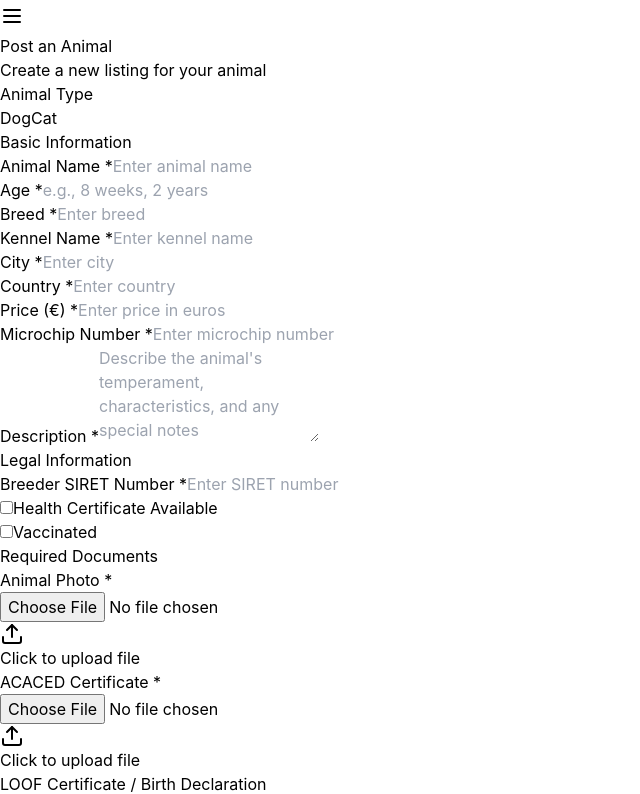
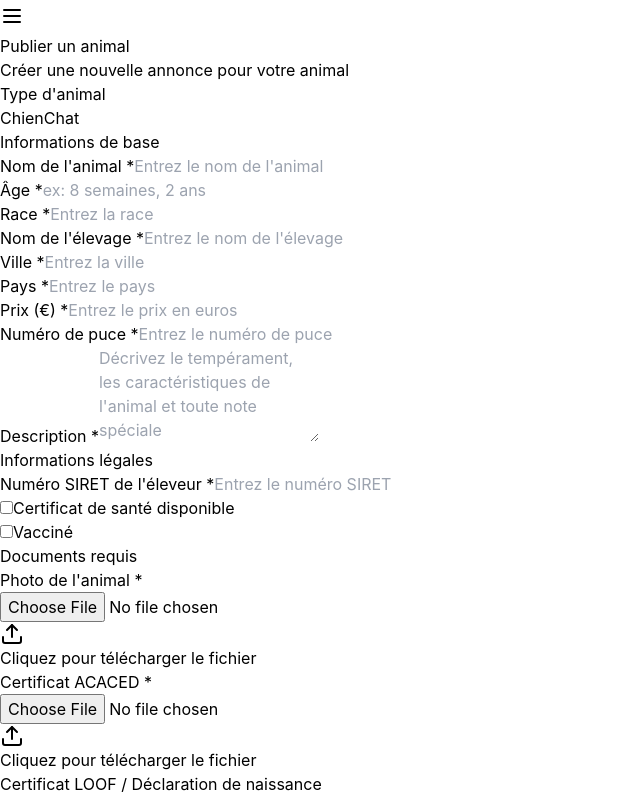
Before and after one commit to CertiPet2025/Bolt, a React (Vite) app: page /breeder/post-animal in a window 1280 px wide. Shown: the part 1420-2214 px from the top of the page, without its empty margins (0-640 px from the left). Built offline with nearby package versions, Linux system fonts and the light colour scheme.

Commit message:
Make Post Animal form fully multilingual

```diff
--- a/src/locales/de/translation.json
+++ b/src/locales/de/translation.json
@@ -137,6 +137,7 @@
   "postAnimal": {
     "title": "Tier inserieren",
     "subtitle": "Erstellen Sie eine neue Anzeige für Ihr Tier",
+    "successMessage": "Tieranzeige erfolgreich erstellt!",
     "animalType": "Tierart",
     "dog": "Hund",
     "cat": "Katze",
--- a/src/locales/en/translation.json
+++ b/src/locales/en/translation.json
@@ -137,6 +137,7 @@
   "postAnimal": {
     "title": "Post an Animal",
     "subtitle": "Create a new listing for your animal",
+    "successMessage": "Animal listing created successfully!",
     "animalType": "Animal Type",
     "dog": "Dog",
     "cat": "Cat",
--- a/src/locales/es/translation.json
+++ b/src/locales/es/translation.json
@@ -137,6 +137,7 @@
   "postAnimal": {
     "title": "Publicar Animal",
     "subtitle": "Crear un nuevo anuncio para tu animal",
+    "successMessage": "¡Anuncio de animal creado exitosamente!",
     "animalType": "Tipo de Animal",
     "dog": "Perro",
     "cat": "Gato",
--- a/src/locales/fr/translation.json
+++ b/src/locales/fr/translation.json
@@ -137,6 +137,7 @@
   "postAnimal": {
     "title": "Publier un animal",
     "subtitle": "Créer une nouvelle annonce pour votre animal",
+    "successMessage": "Annonce d'animal créée avec succès !",
     "animalType": "Type d'animal",
     "dog": "Chien",
     "cat": "Chat",
--- a/src/locales/it/translation.json
+++ b/src/locales/it/translation.json
@@ -137,6 +137,7 @@
   "postAnimal": {
     "title": "Pubblica Animale",
     "subtitle": "Crea un nuovo annuncio per il tuo animale",
+    "successMessage": "Annuncio animale creato con successo!",
     "animalType": "Tipo di Animale",
     "dog": "Cane",
     "cat": "Gatto",
--- a/src/pages/PostAnimal.tsx
+++ b/src/pages/PostAnimal.tsx
@@ -1,8 +1,10 @@
 import React, { useState } from 'react';
 import { useNavigate } from 'react-router-dom';
+import { useTranslation } from 'react-i18next';
 import { Upload, Save, X } from 'lucide-react';
 
 const PostAnimal: React.FC = () => {
+  const { t } = useTranslation();
   const navigate = useNavigate();
   const [animalType, setAnimalType] = useState<'cat' | 'dog'>('dog');
   const [formData, setFormData] = useState({
@@ -47,7 +49,7 @@ const PostAnimal: React.FC = () => {
     e.preventDefault();
     // Simulate saving the animal listing
     console.log('Animal listing submitted:', { formData, files, animalType });
-    alert('Animal listing created successfully!');
+    alert(t('postAnimal.successMessage'));
     navigate('/breeder/listings');
   };
 
@@ -64,7 +66,7 @@ const PostAnimal: React.FC = () => {
   }) => (
     <div>
       <label className="block text-sm font-medium text-black mb-2">
-        {label} {required && <span className="text-red-500">*</span>}
+        {t(label)} {required && <span className="text-red-500">*</span>}
       </label>
       <div className="border-2 border-dashed border-gray-300 rounded-lg p-4 text-center hover:border-[#A8E6CF] transition-colors">
         <input
@@ -78,7 +80,7 @@ const PostAnimal: React.FC = () => {
         <label htmlFor={fileType} className="cursor-pointer">
           <Upload className="w-8 h-8 text-gray-400 mx-auto mb-2" />
           <p className="text-sm text-gray-600">
-            {files[fileType] ? files[fileType]!.name : 'Click to upload file'}
+            {files[fileType] ? files[fileType]!.name : t('postAnimal.clickUpload')}
           </p>
         </label>
       </div>
@@ -89,14 +91,14 @@ const PostAnimal: React.FC = () => {
     <div className="min-h-screen bg-white py-8">
       <div className="max-w-4xl mx-auto px-4 sm:px-6 lg:px-8">
         <div className="mb-8">
-          <h1 className="text-3xl font-bold text-black mb-2">Post an Animal</h1>
-          <p className="text-gray-600">Create a new listing for your animal</p>
+          <h1 className="text-3xl font-bold text-black mb-2">{t('postAnimal.title')}</h1>
+          <p className="text-gray-600">{t('postAnimal.subtitle')}</p>
         </div>
 
         <form onSubmit={handleSubmit} className="space-y-8">
           {/* Animal Type Toggle */}
           <div className="bg-white p-6 rounded-lg border-2 border-[#A8E6CF] shadow-sm">
-            <h2 className="text-xl font-semibold text-black mb-4">Animal Type</h2>
+            <h2 className="text-xl font-semibold text-black mb-4">{t('postAnimal.animalType')}</h2>
             <div className="flex space-x-4">
               <button
                 type="button"
@@ -107,7 +109,7 @@ const PostAnimal: React.FC = () => {
                     : 'bg-gray-200 text-gray-700 hover:bg-gray-300'
                 }`}
               >
-                Dog
+                {t('postAnimal.dog')}
               </button>
               <button
                 type="button"
@@ -118,18 +120,18 @@ const PostAnimal: React.FC = () => {
                     : 'bg-gray-200 text-gray-700 hover:bg-gray-300'
                 }`}
               >
-                Cat
+                {t('postAnimal.cat')}
               </button>
             </div>
           </div>
 
           {/* Basic Information */}
           <div className="bg-white p-6 rounded-lg border-2 border-[#A8E6CF] shadow-sm">
-            <h2 className="text-xl font-semibold text-black mb-6">Basic Information</h2>
+            <h2 className="text-xl font-semibold text-black mb-6">{t('postAnimal.basicInfo')}</h2>
             <div className="grid grid-cols-1 md:grid-cols-2 gap-6">
               <div>
                 <label className="block text-sm font-medium text-black mb-2">
-                  Animal Name <span className="text-red-500">*</span>
+                  {t('postAnimal.animalName')} <span className="text-red-500">*</span>
                 </label>
                 <input
                   type="text"
@@ -138,13 +140,13 @@ const PostAnimal: React.FC = () => {
                   onChange={handleInputChange}
                   required
                   className="w-full px-3 py-3 border border-gray-300 rounded-md focus:outline-none focus:ring-2 focus:ring-[#A8E6CF] focus:border-[#A8E6CF]"
-                  placeholder="Enter animal name"
+                  placeholder={t('postAnimal.enterAnimalName')}
                 />
               </div>
 
               <div>
                 <label className="block text-sm font-medium text-black mb-2">
-                  Age <span className="text-red-500">*</span>
+                  {t('common.age')} <span className="text-red-500">*</span>
                 </label>
                 <input
                   type="text"
@@ -153,13 +155,13 @@ const PostAnimal: React.FC = () => {
                   onChange={handleInputChange}
                   required
                   className="w-full px-3 py-3 border border-gray-300 rounded-md focus:outline-none focus:ring-2 focus:ring-[#A8E6CF] focus:border-[#A8E6CF]"
-                  placeholder="e.g., 8 weeks, 2 years"
+                  placeholder={t('postAnimal.enterAge')}
                 />
               </div>
 
               <div>
                 <label className="block text-sm font-medium text-black mb-2">
-                  Breed <span className="text-red-500">*</span>
+                  {t('common.breed')} <span className="text-red-500">*</span>
                 </label>
                 <input
                   type="text"
@@ -168,13 +170,13 @@ const PostAnimal: React.FC = () => {
                   onChange={handleInputChange}
                   required
                   className="w-full px-3 py-3 border border-gray-300 rounded-md focus:outline-none focus:ring-2 focus:ring-[#A8E6CF] focus:border-[#A8E6CF]"
-                  placeholder="Enter breed"
+                  placeholder={t('postAnimal.enterBreed')}
                 />
               </div>
 
               <div>
                 <label className="block text-sm font-medium text-black mb-2">
-                  {animalType === 'cat' ? 'Cattery Name' : 'Kennel Name'} <span className="text-red-500">*</span>
+                  {animalType === 'cat' ? t('postAnimal.catteryName') : t('postAnimal.kennelName')} <span className="text-red-500">*</span>
                 </label>
                 <input
                   type="text"
@@ -183,13 +185,13 @@ const PostAnimal: React.FC = () => {
                   onChange={handleInputChange}
                   required
                   className="w-full px-3 py-3 border border-gray-300 rounded-md focus:outline-none focus:ring-2 focus:ring-[#A8E6CF] focus:border-[#A8E6CF]"
-                  placeholder={`Enter ${animalType === 'cat' ? 'cattery' : 'kennel'} name`}
+                  placeholder={animalType === 'cat' ? t('postAnimal.enterCatteryName') : t('postAnimal.enterKennelName')}
                 />
               </div>
 
               <div>
                 <label className="block text-sm font-medium text-black mb-2">
-                  City <span className="text-red-500">*</span>
+                  {t('common.city')} <span className="text-red-500">*</span>
                 </label>
                 <input
                   type="text"
@@ -198,13 +200,13 @@ const PostAnimal: React.FC = () => {
                   onChange={handleInputChange}
                   required
                   className="w-full px-3 py-3 border border-gray-300 rounded-md focus:outline-none focus:ring-2 focus:ring-[#A8E6CF] focus:border-[#A8E6CF]"
-                  placeholder="Enter city"
+                  placeholder={t('postAnimal.enterCity')}
                 />
               </div>
 
               <div>
                 <label className="block text-sm font-medium text-black mb-2">
-                  Country <span className="text-red-500">*</span>
+                  {t('common.country')} <span className="text-red-500">*</span>
                 </label>
                 <input
                   type="text"
@@ -213,13 +215,13 @@ const PostAnimal: React.FC = () => {
                   onChange={handleInputChange}
                   required
                   className="w-full px-3 py-3 border border-gray-300 rounded-md focus:outline-none focus:ring-2 focus:ring-[#A8E6CF] focus:border-[#A8E6CF]"
-                  placeholder="Enter country"
+                  placeholder={t('postAnimal.enterCountry')}
                 />
               </div>
 
               <div>
                 <label className="block text-sm font-medium text-black mb-2">
-                  Price (€) <span className="text-red-500">*</span>
+                  {t('postAnimal.priceEuro')} <span className="text-red-500">*</span>
                 </label>
                 <input
                   type="number"
@@ -229,13 +231,13 @@ const PostAnimal: React.FC = () => {
                   required
                   min="0"
                   className="w-full px-3 py-3 border border-gray-300 rounded-md focus:outline-none focus:ring-2 focus:ring-[#A8E6CF] focus:border-[#A8E6CF]"
-                  placeholder="Enter price in euros"
+                  placeholder={t('postAnimal.enterPrice')}
                 />
               </div>
 
               <div>
                 <label className="block text-sm font-medium text-black mb-2">
-                  Microchip Number <span className="text-red-500">*</span>
+                  {t('postAnimal.microchipNumber')} <span className="text-red-500">*</span>
                 </label>
                 <input
                   type="text"
@@ -244,14 +246,14 @@ const PostAnimal: React.FC = () => {
                   onChange={handleInputChange}
                   required
                   className="w-full px-3 py-3 border border-gray-300 rounded-md focus:outline-none focus:ring-2 focus:ring-[#A8E6CF] focus:border-[#A8E6CF]"
-                  placeholder="Enter microchip number"
+                  placeholder={t('postAnimal.enterMicrochip')}
                 />
               </div>
             </div>
 
             <div className="mt-6">
               <label className="block text-sm font-medium text-black mb-2">
-                Description <span className="text-red-500">*</span>
+                {t('common.description')} <span className="text-red-500">*</span>
               </label>
               <textarea
                 name="description"
@@ -260,18 +262,18 @@ const PostAnimal: React.FC = () => {
                 required
                 rows={4}
                 className="w-full px-3 py-3 border border-gray-300 rounded-md focus:outline-none focus:ring-2 focus:ring-[#A8E6CF] focus:border-[#A8E6CF]"
-                placeholder="Describe the animal's temperament, characteristics, and any special notes"
+                placeholder={t('postAnimal.descriptionPlaceholder')}
               />
             </div>
           </div>
 
           {/* Legal Information */}
           <div className="bg-white p-6 rounded-lg border-2 border-[#A8E6CF] shadow-sm">
-            <h2 className="text-xl font-semibold text-black mb-6">Legal Information</h2>
+            <h2 className="text-xl font-semibold text-black mb-6">{t('postAnimal.legalInfo')}</h2>
             <div className="grid grid-cols-1 md:grid-cols-2 gap-6">
               <div>
                 <label className="block text-sm font-medium text-black mb-2">
-                  Breeder SIRET Number <span className="text-red-500">*</span>
+                  {t('postAnimal.siretNumber')} <span className="text-red-500">*</span>
                 </label>
                 <input
                   type="text"
@@ -280,7 +282,7 @@ const PostAnimal: React.FC = () => {
                   onChange={handleInputChange}
                   required
                   className="w-full px-3 py-3 border border-gray-300 rounded-md focus:outline-none focus:ring-2 focus:ring-[#A8E6CF] focus:border-[#A8E6CF]"
-                  placeholder="Enter SIRET number"
+                  placeholder={t('postAnimal.enterSiret')}
                 />
               </div>
 
@@ -294,7 +296,7 @@ const PostAnimal: React.FC = () => {
                       onChange={handleInputChange}
                       className="h-4 w-4 text-[#A8E6CF] focus:ring-[#A8E6CF] border-gray-300 rounded"
                     />
-                    <label className="ml-2 text-sm text-black">Health Certificate Available</label>
+                    <label className="ml-2 text-sm text-black">{t('postAnimal.healthCertificate')}</label>
                   </div>
                   <div className="flex items-center">
                     <input
@@ -304,7 +306,7 @@ const PostAnimal: React.FC = () => {
                       onChange={handleInputChange}
                       className="h-4 w-4 text-[#A8E6CF] focus:ring-[#A8E6CF] border-gray-300 rounded"
                     />
-                    <label className="ml-2 text-sm text-black">Vaccinated</label>
+                    <label className="ml-2 text-sm text-black">{t('postAnimal.vaccinated')}</label>
                   </div>
                 </div>
               </div>
@@ -313,33 +315,33 @@ const PostAnimal: React.FC = () => {
 
           {/* File Uploads */}
           <div className="bg-white p-6 rounded-lg border-2 border-[#A8E6CF] shadow-sm">
-            <h2 className="text-xl font-semibold text-black mb-6">Required Documents</h2>
+            <h2 className="text-xl font-semibold text-black mb-6">{t('postAnimal.requiredDocuments')}</h2>
             <div className="grid grid-cols-1 md:grid-cols-2 gap-6">
               <FileUploadField
-                label="Animal Photo"
+                label="postAnimal.animalPhoto"
                 fileType="photo"
                 required
                 accept="image/jpeg,image/jpg"
               />
               <FileUploadField
-                label="ACACED Certificate"
+                label="postAnimal.acacedCertificate"
                 fileType="acacedCertificate"
                 required
                 accept=".pdf,.jpg,.jpeg,.png"
               />
               <FileUploadField
-                label="LOOF Certificate / Birth Declaration"
+                label="postAnimal.loofCertificate"
                 fileType="loofCertificate"
                 accept=".pdf,.jpg,.jpeg,.png"
               />
               <FileUploadField
-                label="ICAD Certificate"
+                label="postAnimal.icadCertificate"
                 fileType="icadCertificate"
                 required
                 accept=".pdf,.jpg,.jpeg,.png"
               />
               <FileUploadField
-                label="Certificat Vétérinaire de Santé"
+                label="postAnimal.healthCertificateDoc"
                 fileType="healthCertificate"
                 required
                 accept=".pdf,.jpg,.jpeg,.png"
@@ -351,18 +353,18 @@ const PostAnimal: React.FC = () => {
           <div className="flex justify-end space-x-4 pt-6">
             <button
               type="button"
-              onClick={() => navigate('/breeder/dashboard')}
+              onClick={() => navigate(-1)}
               className="px-6 py-3 border-2 border-gray-300 text-gray-700 rounded-lg hover:bg-gray-50 transition-colors flex items-center"
             >
               <X className="w-5 h-5 mr-2" />
-              Cancel
+              {t('common.cancel')}
             </button>
             <button
               type="submit"
               className="px-6 py-3 bg-[#A8E6CF] text-black rounded-lg hover:bg-[#70C1B3] transition-colors flex items-center"
             >
               <Save className="w-5 h-5 mr-2" />
-              Create Listing
+              {t('postAnimal.createListing')}
             </button>
           </div>
         </form>
```
